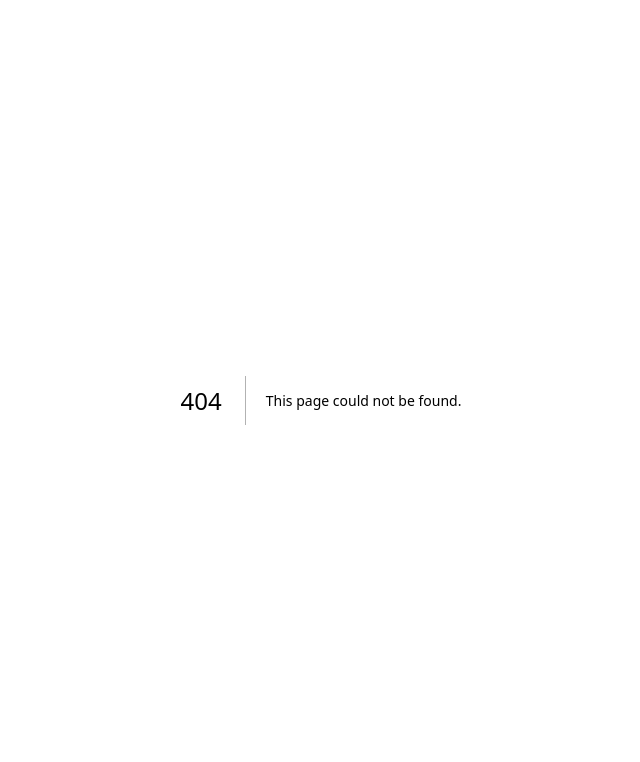
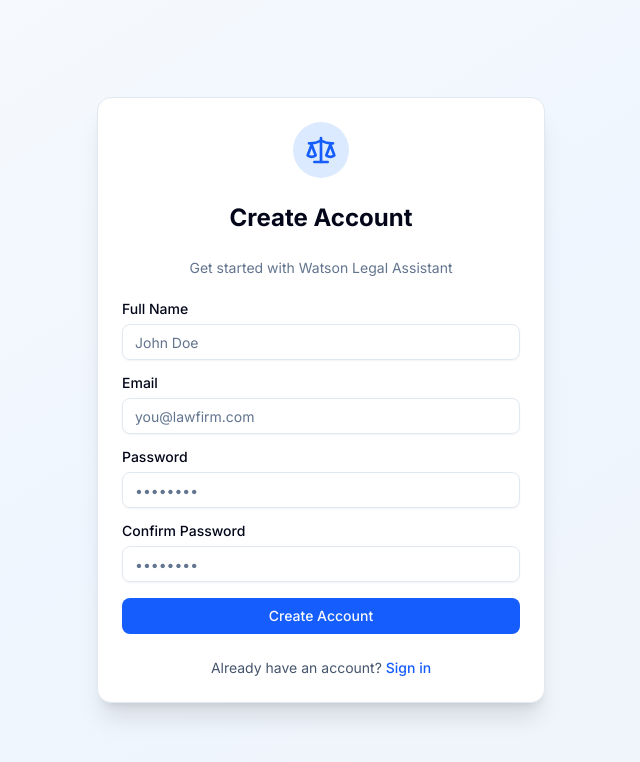
Before and after one commit to NeemaMwende/Watson, a Next.js app in the folder frontend/: page /signup in a window 1280 px wide. Before the commit this address had no page. Shown: the top 762 px of the page, without its empty margins (319-959 px from the left). Built offline with nearby package versions, Linux system fonts and the light colour scheme.

Commit message:
login signup routes

```diff
--- /dev/null
+++ b/frontend/app/login/page.tsx
@@ -0,0 +1,5 @@
+import LoginForm from "@/components/auth/LoginForm";
+
+export default function LoginPage() {
+  return <LoginForm />;
+}
--- /dev/null
+++ b/frontend/app/signup/page.tsx
@@ -0,0 +1,5 @@
+import SignupForm from "@/components/auth/SignupForm";
+
+export default function LoginPage() {
+  return <SignupForm />;
+}
```
